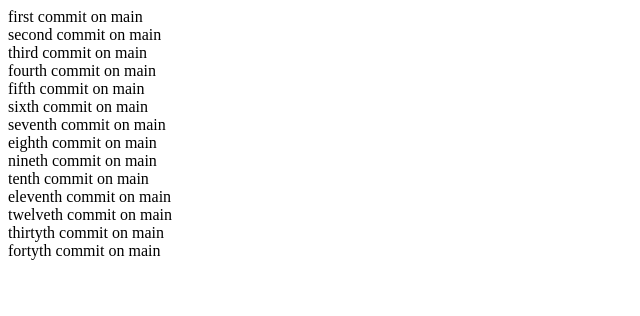
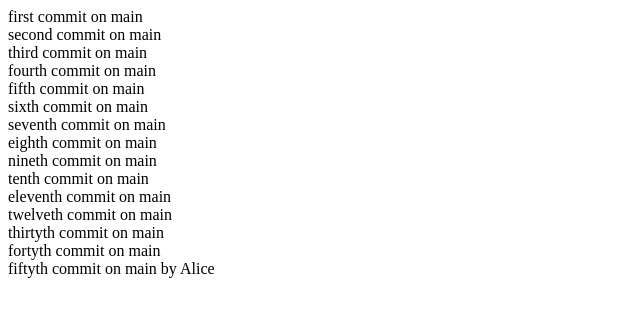
Before and after one commit to testovenko2-dot/my-first-project, a plain HTML site: page index.html in a window 1280 px wide. Shown: the whole page, without its empty margins (0-640 px from the left). Drawn offline with Linux system fonts and the light colour scheme.

Commit message:
fiftyth commit on main by Alice

```diff
--- a/index.html
+++ b/index.html
@@ -20,5 +20,6 @@
     <div>twelveth commit on main</div>
     <div>thirtyth commit on main</div>
     <div>fortyth commit on main</div>
+    <div>fiftyth commit on main by Alice</div>
   </body>
 </html>
```
